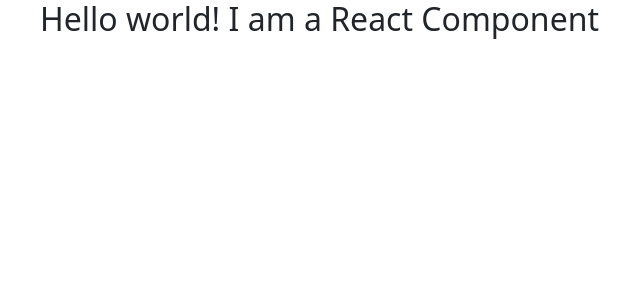
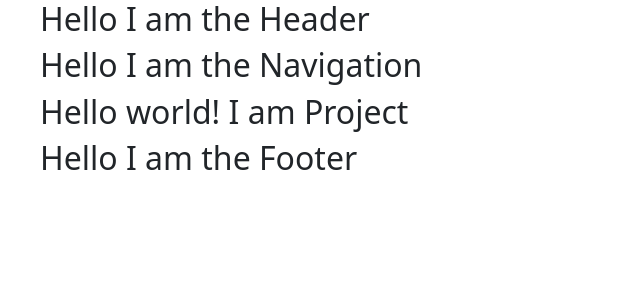
Before and after one commit to Saidou25/React-Portfolio, a React (Create React App) app in the folder my-app/: page / in a window 1280 px wide. Shown: the top 300 px of the page, without its empty margins (42-682 px from the left). Built offline with nearby package versions, Linux system fonts and the light colour scheme; the HTML template or start-up script is replaced by a standard one.

Commit message:
added and tested Footer, Nav, Project and Header for display. Works

```diff
--- a/my-app/src/App.js
+++ b/my-app/src/App.js
@@ -1,8 +1,19 @@
 import React from 'react';
-import Hello from './components/Hello';
+import Header from './components/Header';
+import Navigation from './components/Navigation';
+import Project from './components/Project';
+import Footer from './components/Footer';
+
 
 function App() {
-  return <Hello />;
+  return (
+    <div>
+      <Header />
+      <Navigation />
+      <Project />
+      <Footer />
+    </div>
+  );
 }
 
 export default App;
--- /dev/null
+++ b/my-app/src/components/Footer.js
@@ -0,0 +1,12 @@
+import React from 'react';
+
+function Footer() {
+    const message = 'Hello I am the Footer';
+    return (
+        <div className="container">
+          <h2>{message}</h2>
+        </div>
+      );
+    };
+
+    export default Footer;
--- /dev/null
+++ b/my-app/src/components/Header.js
@@ -0,0 +1,12 @@
+import React from 'react';
+
+function Header() {
+    const message = 'Hello I am the Header';
+    return (
+        <div className="container">
+          <h2>{message}</h2>
+        </div>
+      );
+    };
+
+    export default Header;
--- /dev/null
+++ b/my-app/src/components/Navigation.js
@@ -0,0 +1,12 @@
+import React from 'react';
+
+function Navigation() {
+    const message = 'Hello I am the Navigation';
+    return (
+        <div className="container">
+          <h2>{message}</h2>
+        </div>
+      );
+    };
+
+    export default Navigation;
--- /dev/null
+++ b/my-app/src/components/Project.js
@@ -0,0 +1,12 @@
+import React from 'react';
+
+function Project() {
+    const message = 'Hello world! I am Project';
+
+    return (
+        <div className="container">
+          <h2>{message}</h2>
+        </div>
+      );
+} ;
+export default Project;
```
